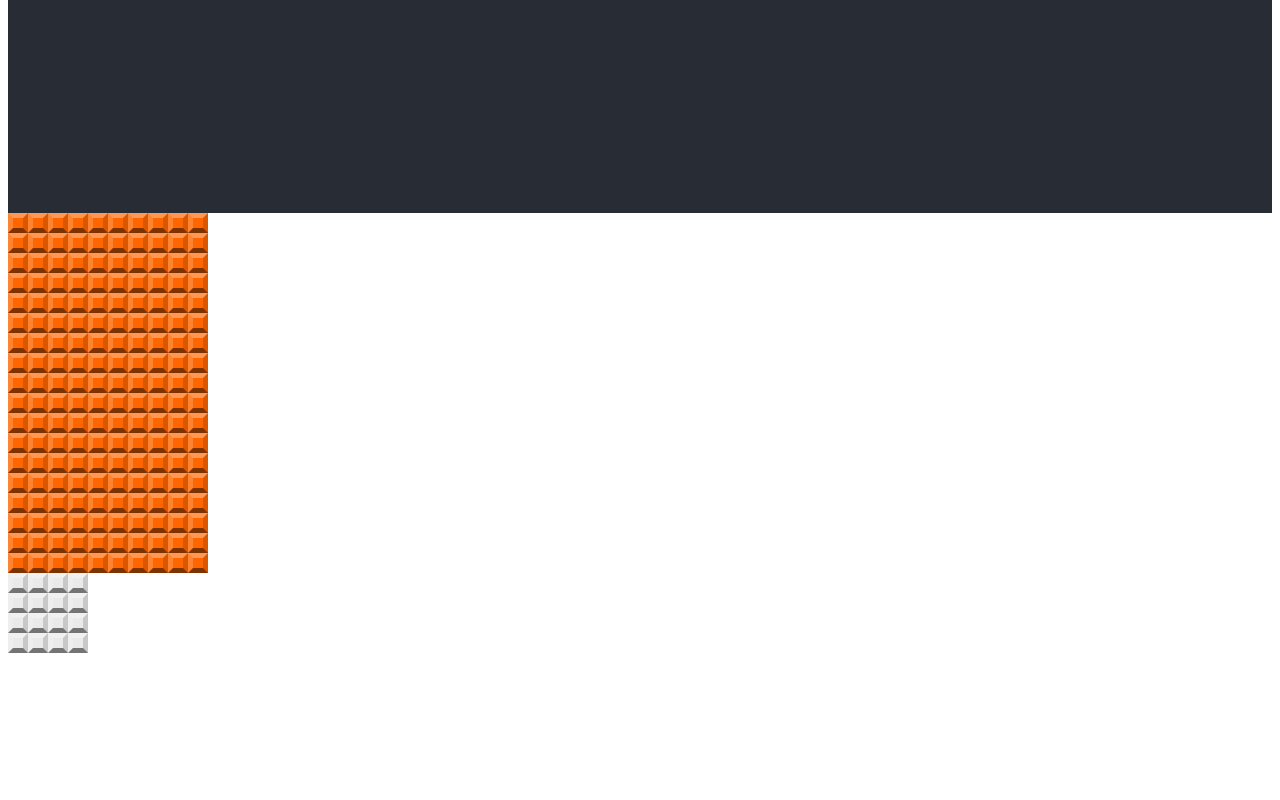
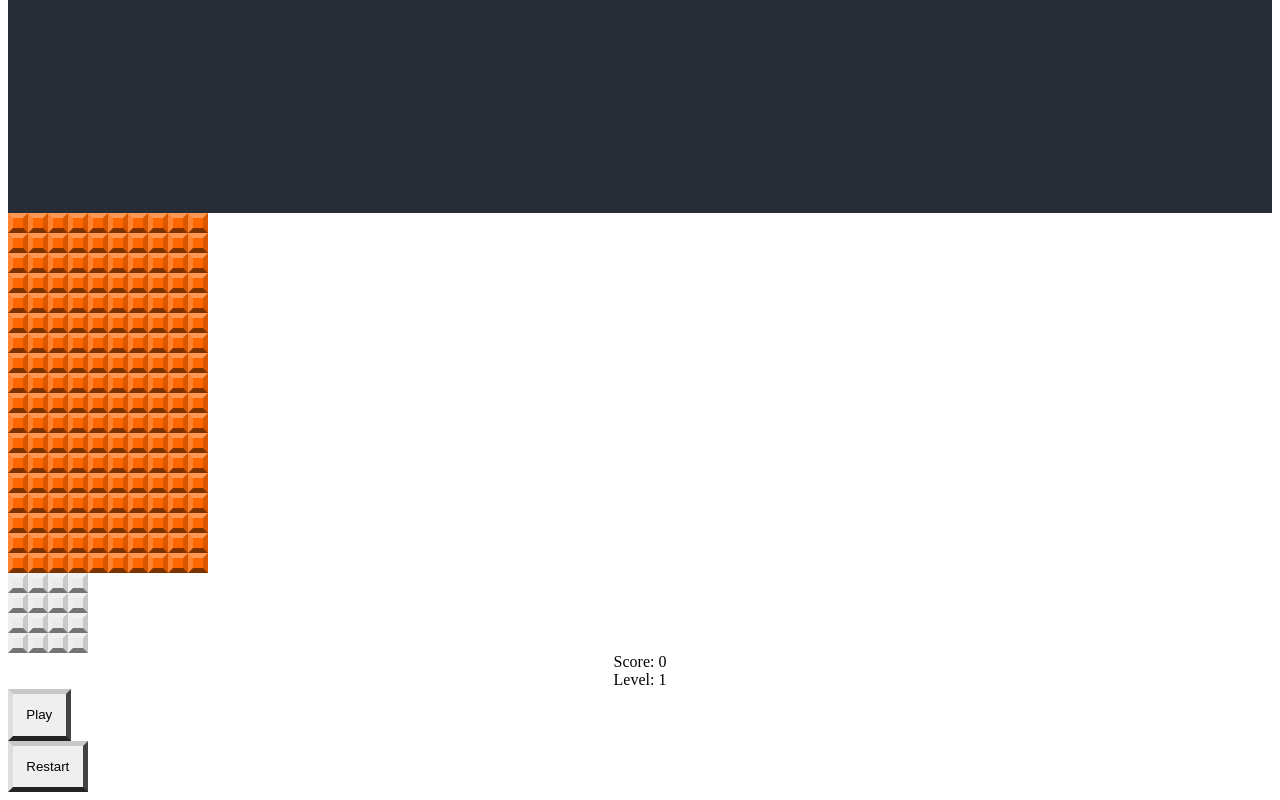
Before and after one commit to Andrew32A/ACS-3330-react-redux-tetris, a React (Create React App) app: page / in a window 1280 px wide. Shown: the part 595-1395 px from the top of the page. Before the commit the page ends 1256 px from the top, so only its background shows below. Built offline with nearby package versions, Linux system fonts and the light colour scheme.

Commit message:
added initial score board

```diff
--- a/src/App.js
+++ b/src/App.js
@@ -3,6 +3,7 @@ import "./App.css";
 
 import GridBoard from "./components/GridBoard";
 import NextBlock from "./components/NextBlock";
+import ScoreBoard from "./components/ScoreBoard";
 
 function App() {
   return (
@@ -12,6 +13,7 @@ function App() {
       </header>
       <GridBoard />
       <NextBlock />
+      <ScoreBoard />
     </div>
   );
 }
--- /dev/null
+++ b/src/components/ScoreBoard.js
@@ -0,0 +1,26 @@
+import React from "react";
+
+export default function ScoreBoard() {
+  return (
+    <div className="score-board">
+      <div>Score: 0</div>
+      <div>Level: 1</div>
+      <button
+        className="score-board-button"
+        onClick={(e) => {
+          // ...
+        }}
+      >
+        Play
+      </button>
+      <button
+        className="score-board-button"
+        onClick={(e) => {
+          // ...
+        }}
+      >
+        Restart
+      </button>
+    </div>
+  );
+}
--- a/src/index.css
+++ b/src/index.css
@@ -25,6 +25,17 @@
   display: grid;
   grid-template-columns: repeat(4, var(--tile-size));
   align-self: flex-start;
+}
+
+/* Score Board */
+.score-board-button {
+  display: block;
+  padding: 1em;
+  border-width: 5px;
+  border-top-color: var(--button-color-t);
+  border-left-color: var(--button-color-l);
+  border-right-color: var(--button-color-r);
+  border-bottom-color: var(--button-color-b);
 }
 
 :root {
```
